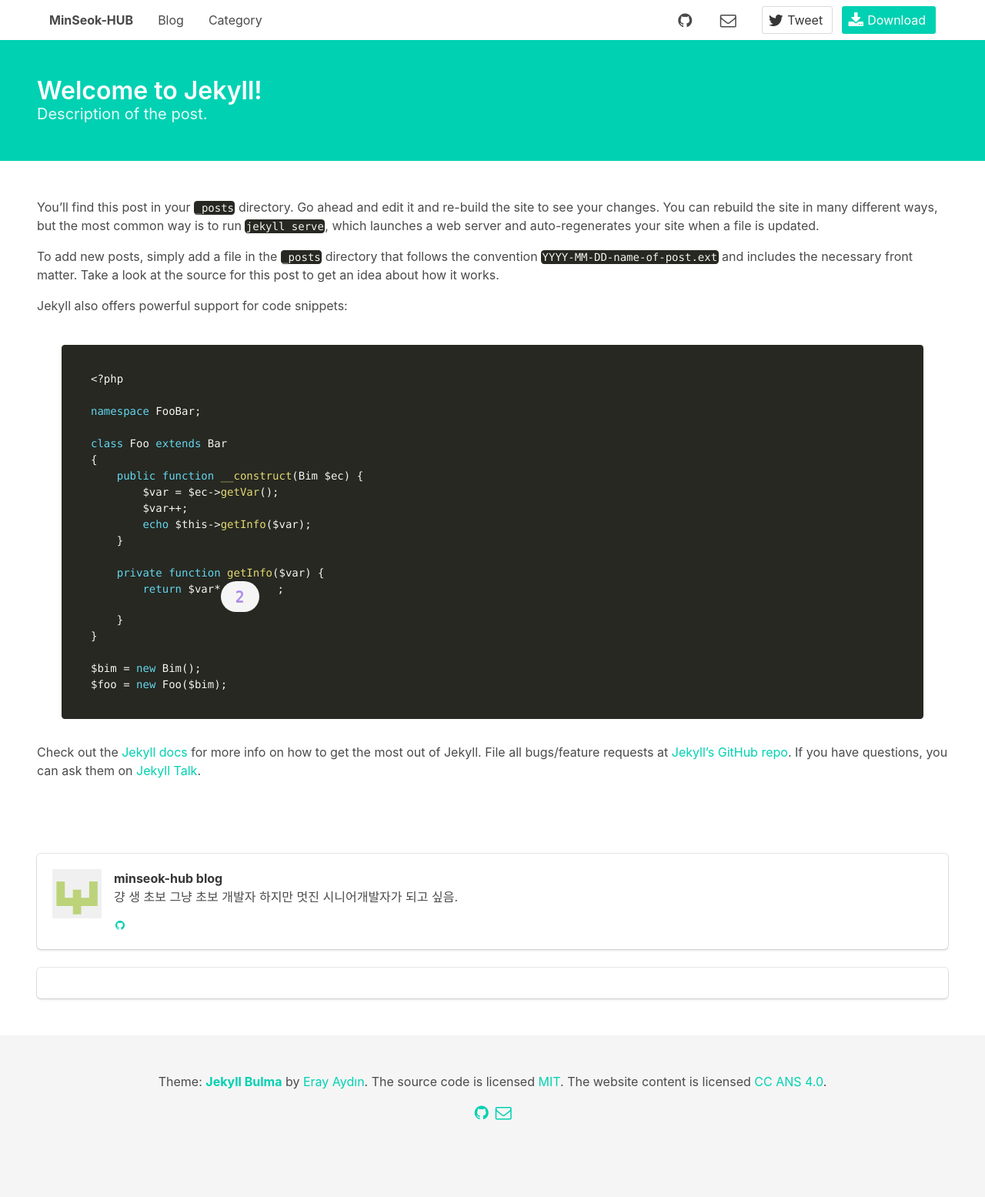
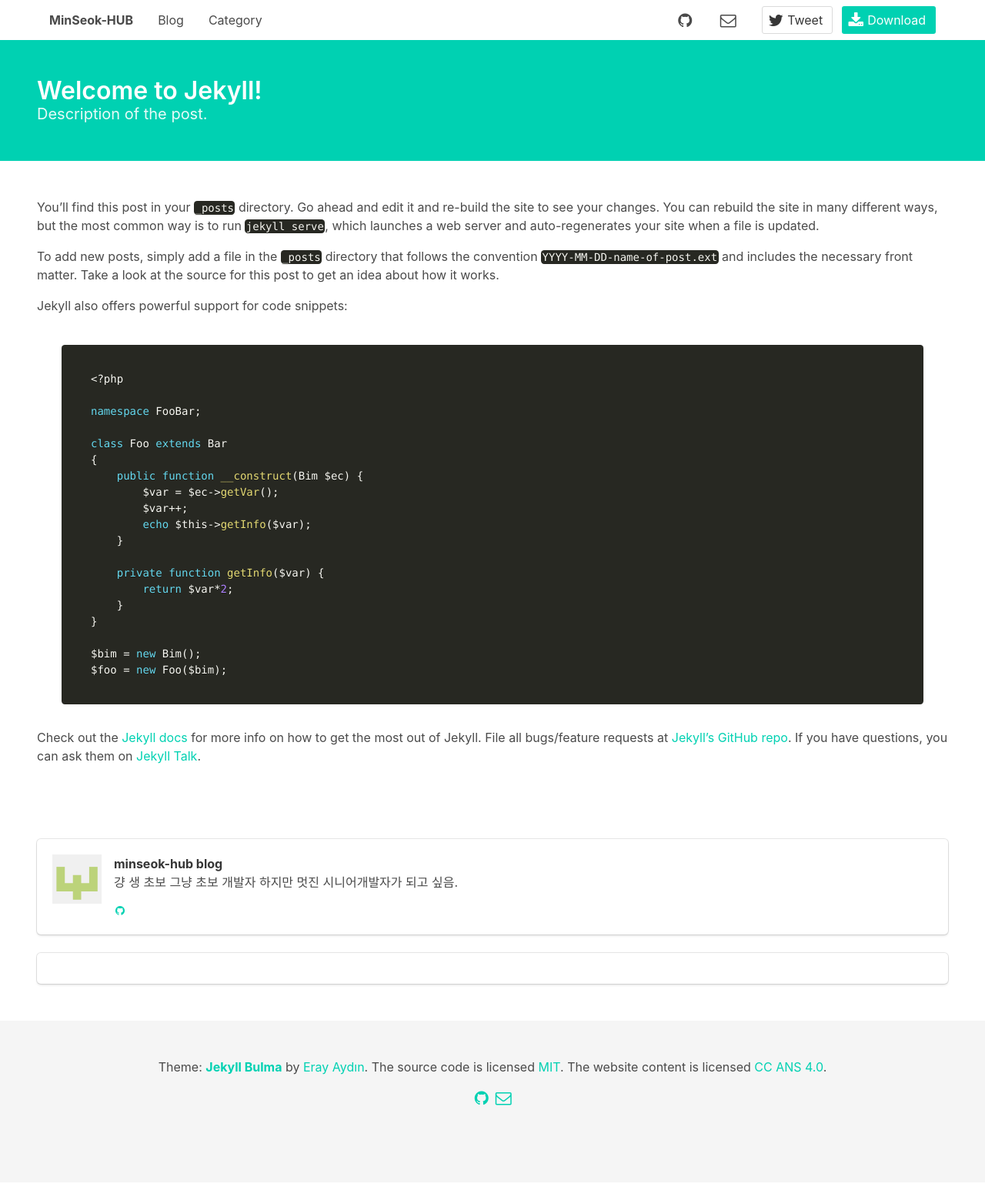
Before and after one commit to minsssg/minsssg.github.io, a Jekyll site: the page built from _posts/2017-02-02-hello-world.md, in a window 1280 px wide. Shown: the whole page at 77% size. Built offline with Jekyll 4.4.1, drawn with Linux system fonts in a browser that asks for light colours; comment, search, counter and statistics services are not loaded.

Commit message:
sass 수정

```diff
--- a/_sass/bulma/elements/other.sass
+++ b/_sass/bulma/elements/other.sass
@@ -31,14 +31,14 @@
 
 .number
   align-items: center
-  background-color: $background
+  //background-color: $background
   border-radius: 290486px
-  display: inline-flex
-  font-size: $size-medium
-  height: 2em
-  justify-content: center
-  margin-right: 1.5rem
-  min-width: 2.5em
-  padding: 0.25rem 0.5rem
+  //display: inline-flex
+  //font-size: $size-medium
+  //height: 2em
+  //justify-content: center
+  //margin-right: 1.5rem
+  //min-width: 2.5em
+  //padding: 0.25rem 0.5rem
   text-align: center
   vertical-align: top
```
